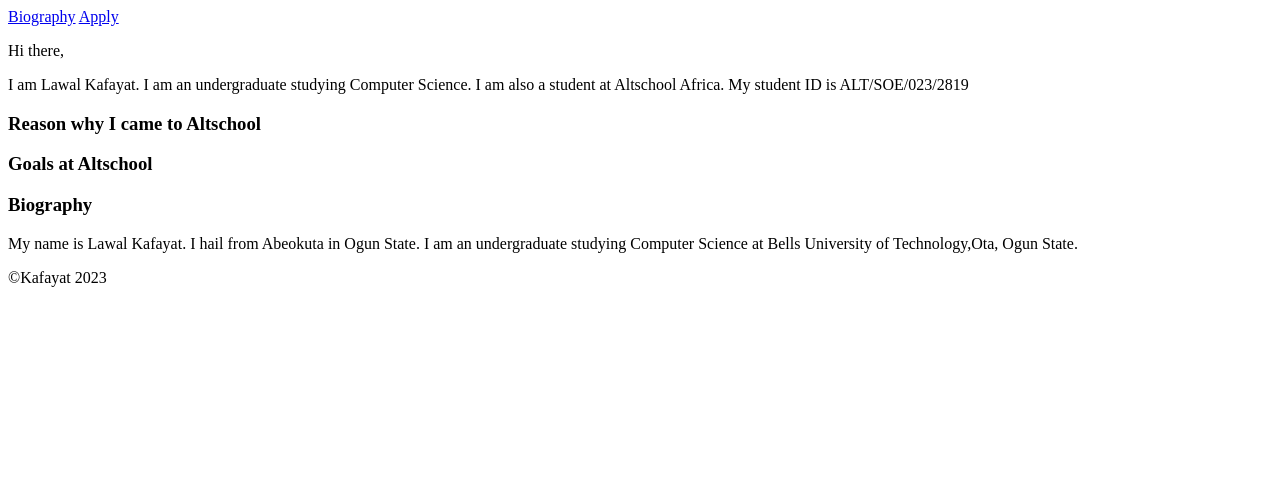
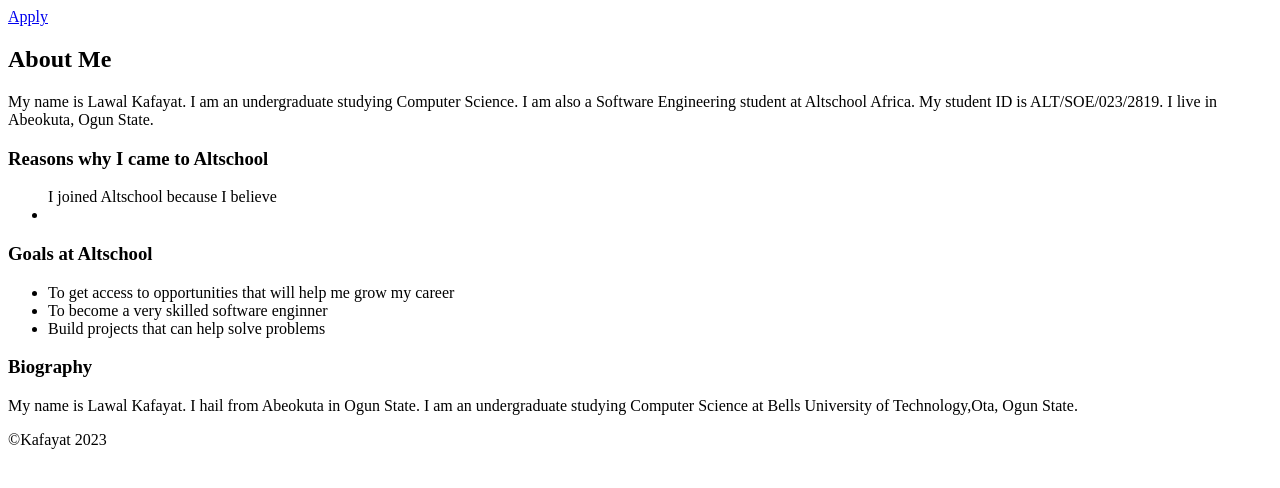
Before and after one commit to kaffy-dev/altschoolafrica-ass1, a plain HTML site: page index.html in a window 1280 px wide. Drawn offline with Linux system fonts and the light colour scheme.

Commit message:
Modified somethings

```diff
--- a/index.html
+++ b/index.html
@@ -1,38 +1,54 @@
 <!DOCTYPE html>
 <html lang="en">
   <head>
-    <meta charset="UTF-8">
-    <meta name="viewport" content="width=device-width, initial-scale=1.0">
+    <meta charset="UTF-8" />
+    <meta name="viewport" content="width=device-width, initial-scale=1.0" />
     <title>Biography</title>
   </head>
   <body>
     <header>
       <nav>
-            <a href="hhhhh">Biography</a>
         <a href="form.html">Apply</a>
       </nav>
     </header>
     <main>
       <article>
-            <p>Hi there,</p>
-        <p>I am Lawal Kafayat. I am an undergraduate studying Computer Science. I am also a student at Altschool Africa. My student ID is ALT/SOE/023/2819</p>
+        <h2>About Me</h2>
+        <p>
+          My name is Lawal Kafayat. I am an undergraduate studying Computer Science.
+          I am also a Software Engineering student at Altschool Africa. My student ID is
+          ALT/SOE/023/2819. I live in Abeokuta, Ogun State.
+        </p>
       </article>
 
       <article>
-            <h3>Reason why I came to Altschool</h3>
+        <h3>Reasons why I came to Altschool</h3>
+        <ul> I joined Altschool because I believe
+          <li></li>
+        </ul>
       </article>
 
       <article>
         <h3>Goals at Altschool</h3>
+        <ul>
+          <li>
+            To get access to opportunities that will help
+            me grow my career
+          </li>
+          <li>To become a very skilled software enginner</li>
+          <li>Build projects that can help solve problems</li>
+        </ul>
       </article>
 
       <article>
         <h3>Biography</h3>
-            <p>My name is Lawal Kafayat. I hail from Abeokuta in Ogun State. I am an undergraduate studying Computer Science at Bells University of Technology,Ota, Ogun State.</p>
+        <p>
+          My name is Lawal Kafayat. I hail from Abeokuta in Ogun State. I am an
+          undergraduate studying Computer Science at Bells University of
+          Technology,Ota, Ogun State.
+        </p>
       </article>
     </main>
-    <footer>
-        &COPY;Kafayat 2023
-    </footer>
+    <footer>&COPY;Kafayat 2023</footer>
   </body>
 </html>
```
Also changed, not shown: form.html (+0 -1 lines). Lines whose indentation alone changed are shown as unchanged.
